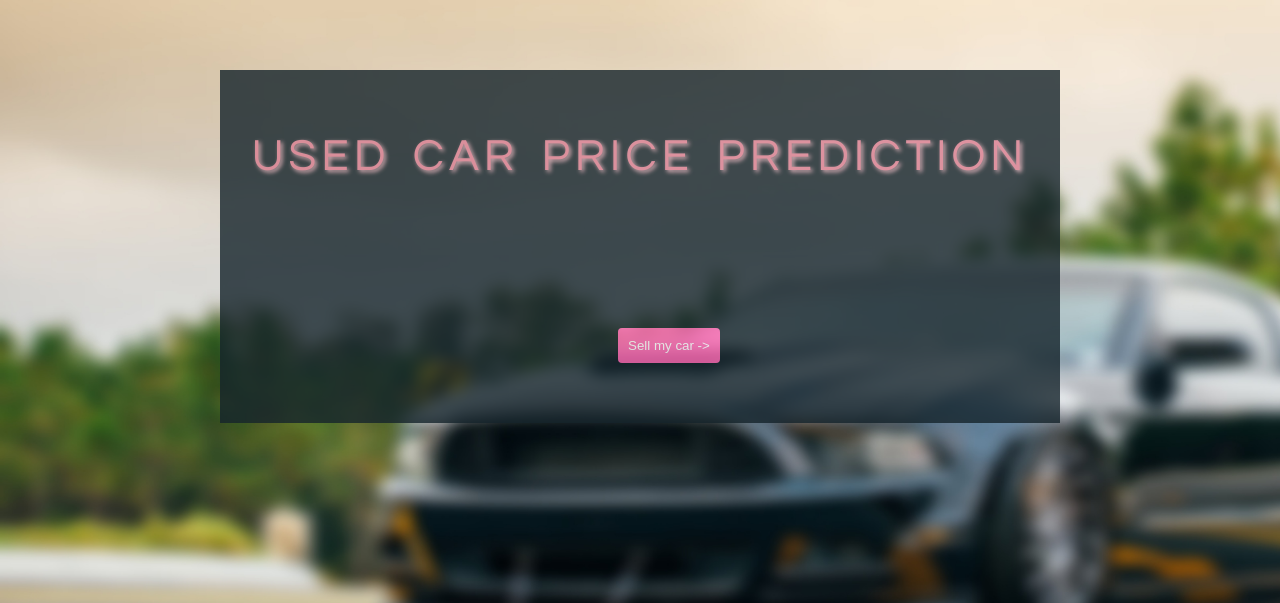
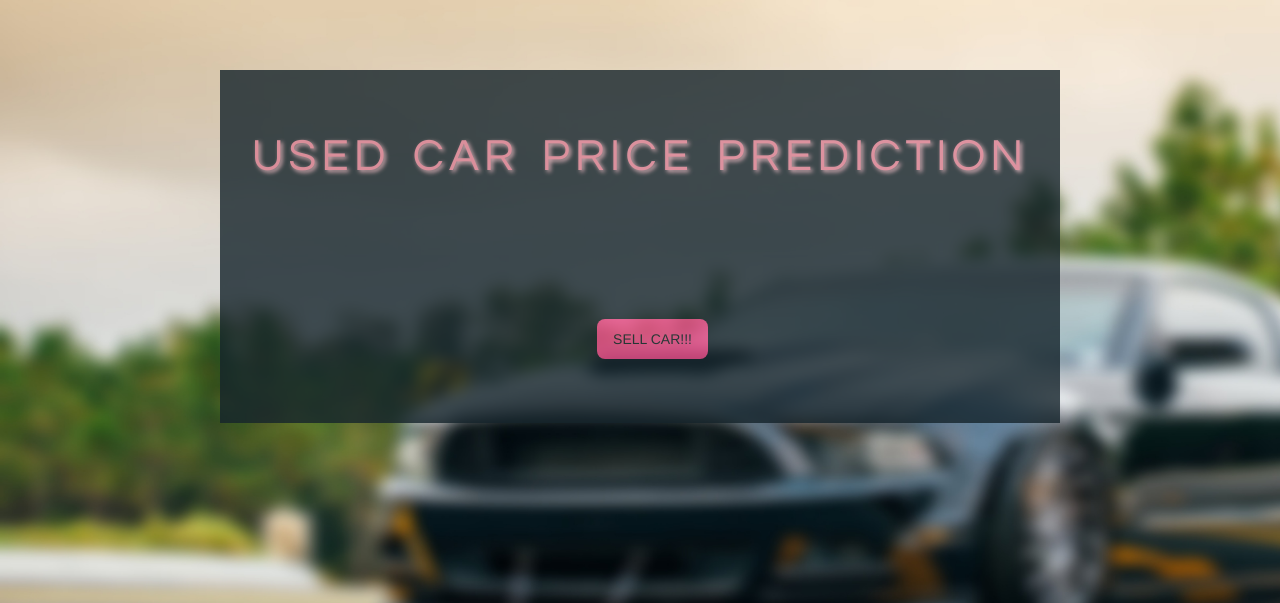
Before and after one commit to jheel0802/Used-car-price-prediction, a Django app: page / in a window 1280 px wide. Shown: the top 603 px of the page. Run offline with Django 4.2, Linux system fonts and the light colour scheme.

Commit message:
feat(display):button link added

```diff
--- a/webapp/Home/urls.py
+++ b/webapp/Home/urls.py
@@ -3,5 +3,6 @@ from Home import views
 
 urlpatterns = [
     path('', views.home, name='Home'),
+    path('main/', views.main, name='Main'),
     path("display/", views.dataprocess, name='dataprocess'),
 ]
--- a/webapp/Home/views.py
+++ b/webapp/Home/views.py
@@ -1,5 +1,3 @@
-import math
-import pathlib
 from posixpath import abspath
 from django.shortcuts import render
 from django.http import HttpResponse
@@ -13,6 +11,9 @@ from sklearn.feature_extraction import DictVectorizer
 def home(request):
     return render(request, 'home.html')
 
+
+def main(request):
+    return render(request, 'main.html')
 
 def dataprocess(request):
     name = request.POST.get('company', False)
--- a/webapp/templates/home.html
+++ b/webapp/templates/home.html
@@ -1,34 +1,36 @@
 <!DOCTYPE html>
 <html>
+
 <head>
   <style>
-   body{
+    body {
       background-image: url('/static/car.jpg');
       background-repeat: no-repeat;
       background-size: 1540px 754px;
     }
-.container
-{
-    text-align:center;
-    background-color:#15242b;
-    opacity:80%;
-    width:800px;
-    height:350px;
+
+    .container {
+      text-align: center;
+      background-color: #15242b;
+      opacity: 80%;
+      width: 800px;
+      height: 350px;
       margin: auto;
       margin-top: 30px;
-    padding-top:3px;
+      padding-top: 3px;
       font-size: 20px;
       padding-left: 20px;
       padding-right: 20px;
       position: relative;
 
     }
-body{
+
+    body {
       font-family: 'Questrial', sans-serif;
     }
 
     input[type=submit] {
-  background-color: hotpink ;
+      background-color: hotpink;
       color: white;
       padding: 10px 10px;
       border: none;
@@ -36,16 +38,48 @@ input[type=submit] {
       cursor: pointer;
     }
 
-#submit{
+    #submit {
       position: absolute;
       bottom: 60px;
       margin-left: 45%;
+      background-color: #EA4C89;
+      border-radius: 8px;
+      border-style: none;
+      box-sizing: border-box;
+      color: #FFFFFF;
+      cursor: pointer;
+      display: inline-block;
+      font-family: "Haas Grot Text R Web", "Helvetica Neue", Helvetica, Arial, sans-serif;
+      font-size: 14px;
+      font-weight: 500;
+      height: 40px;
+      line-height: 20px;
+      list-style: none;
+      margin: 200px 75px 75px 100px;
+      outline: none;
+      padding: 10px 16px;
+      position: relative;
+      text-align: center;
+      text-decoration: none;
+      transition: color 100ms;
+      vertical-align: baseline;
+      user-select: none;
+      -webkit-user-select: none;
+      touch-action: manipulation;
     }
 
-span
-{
+    #submit:hover,
+    #submit:focus {
+      background-color: #F082AC;
+    }
+
+    #submit .a {
+      text-decoration: none;
+    }
+
+    span {
       margin-top: 30px;
-    color:#da7f92;
+      color: #da7f92;
       text-align: center;
       text-shadow: 2px 2px 4px #e4adb9;
       font-family: 'Questrial', sans-serif;
@@ -59,20 +93,25 @@ span
 </head>
 <link rel="preconnect" href="https://fonts.googleapis.com">
 <link rel="preconnect" href="https://fonts.gstatic.com" crossorigin>
-<link href="https://fonts.googleapis.com/css2?family=Montserrat:wght@100&family=Questrial&display=swap" rel="stylesheet">
+<link href="https://fonts.googleapis.com/css2?family=Montserrat:wght@100&family=Questrial&display=swap"
+  rel="stylesheet">
 <br>
 <br>
+
 <body>
   <div class="container">
     <br>
     <br>
     <br>
     <span>USED CAR PRICE PREDICTION</span>
-    <div id="submit">
-    <input type="submit" value="Sell my car ->"></div>
+    <div>
+      <button id="submit"><a style="text-decoration:none;
+        color:#15242b;" href="/main">SELL CAR!!!</a></button>
+    </div>
     <br>
     <br>
     <br>
   </div>
 </body>
+
 </html>
```
Also changed, not shown: webapp/templates/display.html (+9 -5 lines), 1 other file. Lines whose indentation alone changed are shown as unchanged.
